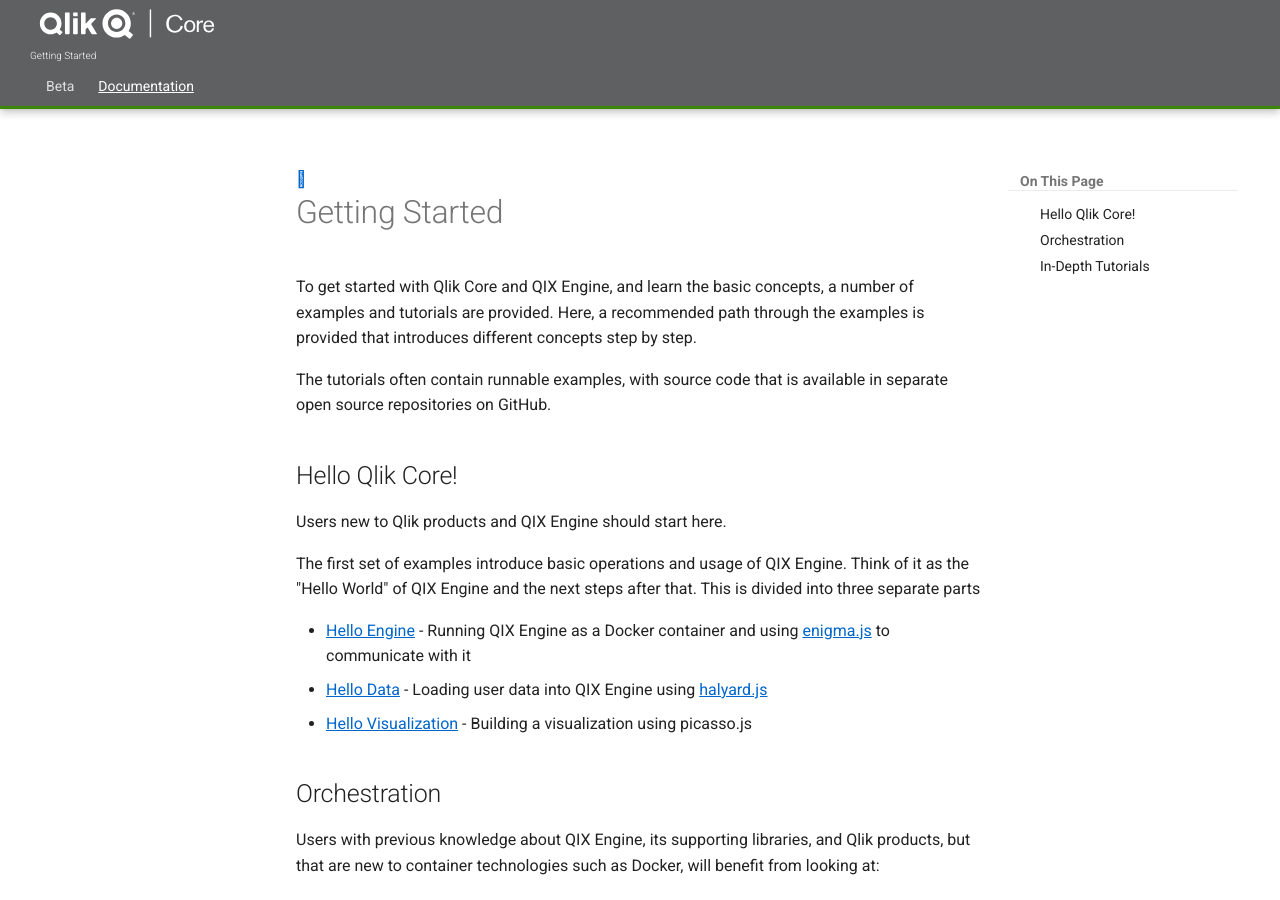
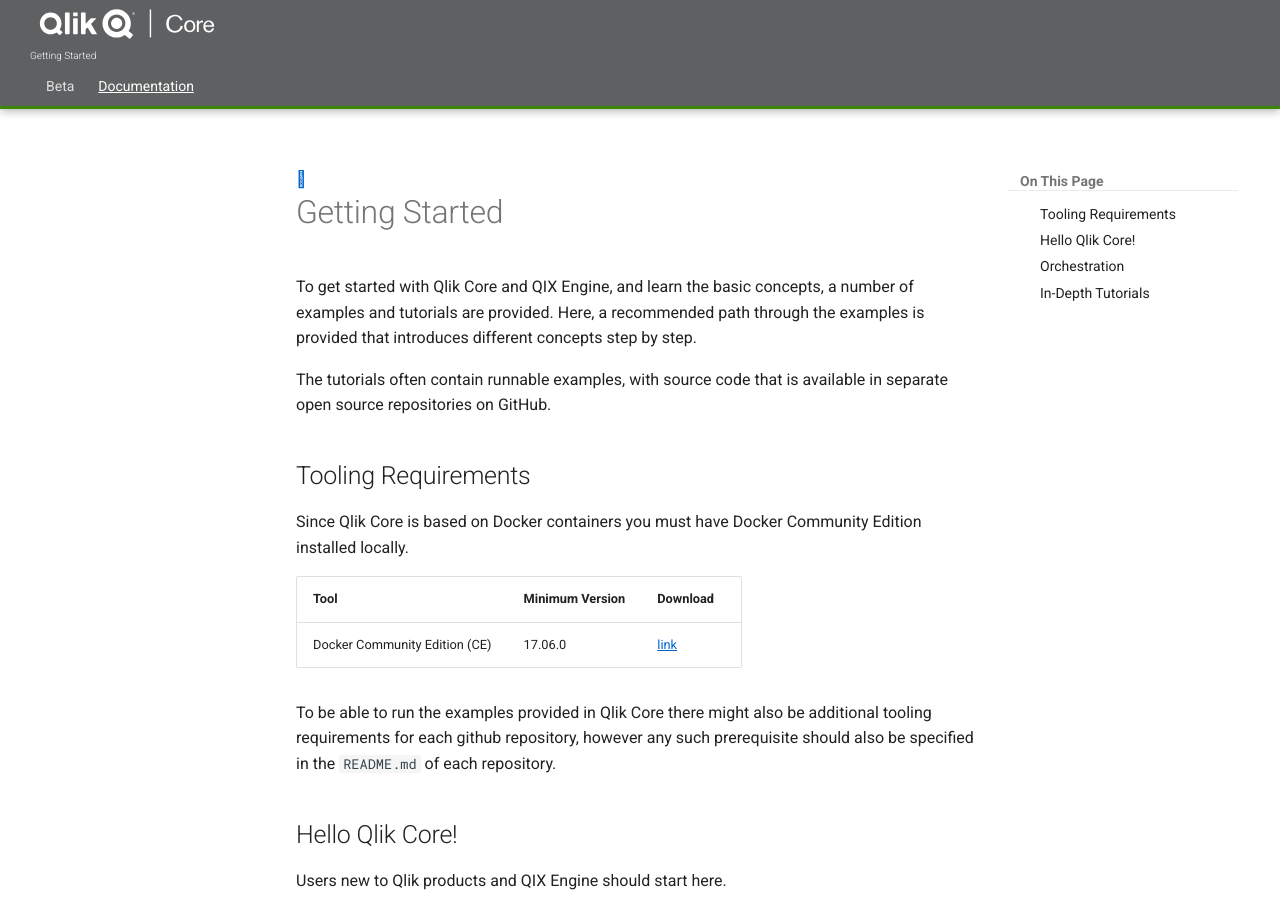
Before and after one commit to qlik-oss/core-website, an MkDocs documentation site: the page built from docs/docs/getting-started.md, in a window 1280 px wide and 900 px high. Built offline with MkDocs 1.6.1 and Material for MkDocs 9.7.7, drawn with Linux system fonts in a browser that asks for light colours; old or Windows-style settings are respelled for this version of MkDocs.

Commit message:
Add tooling requirement to getting-started

```diff
--- a/docs/docs/getting-started.md
+++ b/docs/docs/getting-started.md
@@ -6,6 +6,18 @@
 
 The tutorials often contain runnable examples,
 with source code that is available in separate open source repositories on GitHub.
+
+## Tooling Requirements
+
+Since Qlik Core is based on Docker containers you must have Docker Community Edition installed locally.
+
+| Tool | Minimum Version | Download |
+| ---------- | ------- | ------------ |
+| Docker Community Edition (CE) | 17.06.0 | [link](https://docs.docker.com/install/) |
+
+To be able to run the examples provided in Qlik Core there might also be additional tooling requirements
+for each github repository,
+however any such prerequisite should also be specified in the `README.md` of each repository.
 
 ## Hello Qlik Core!
 
```
